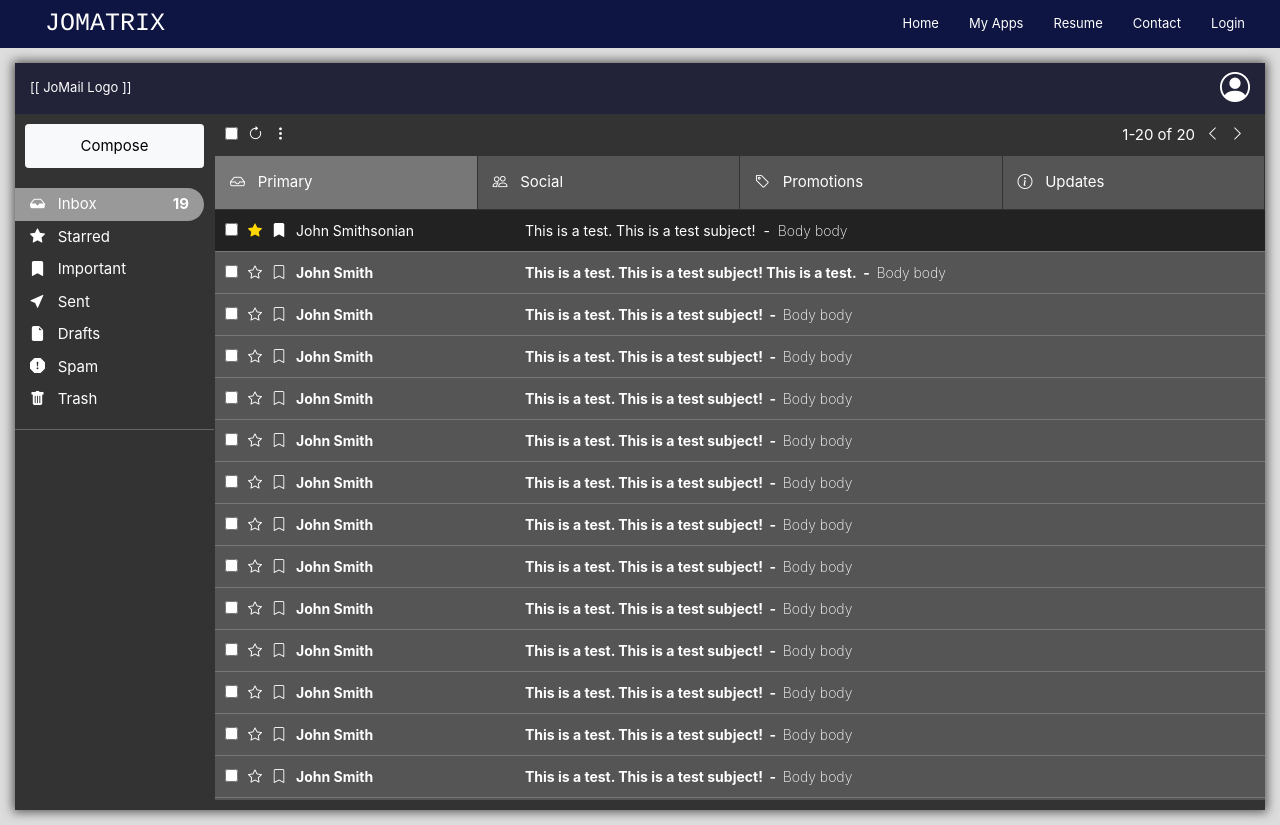
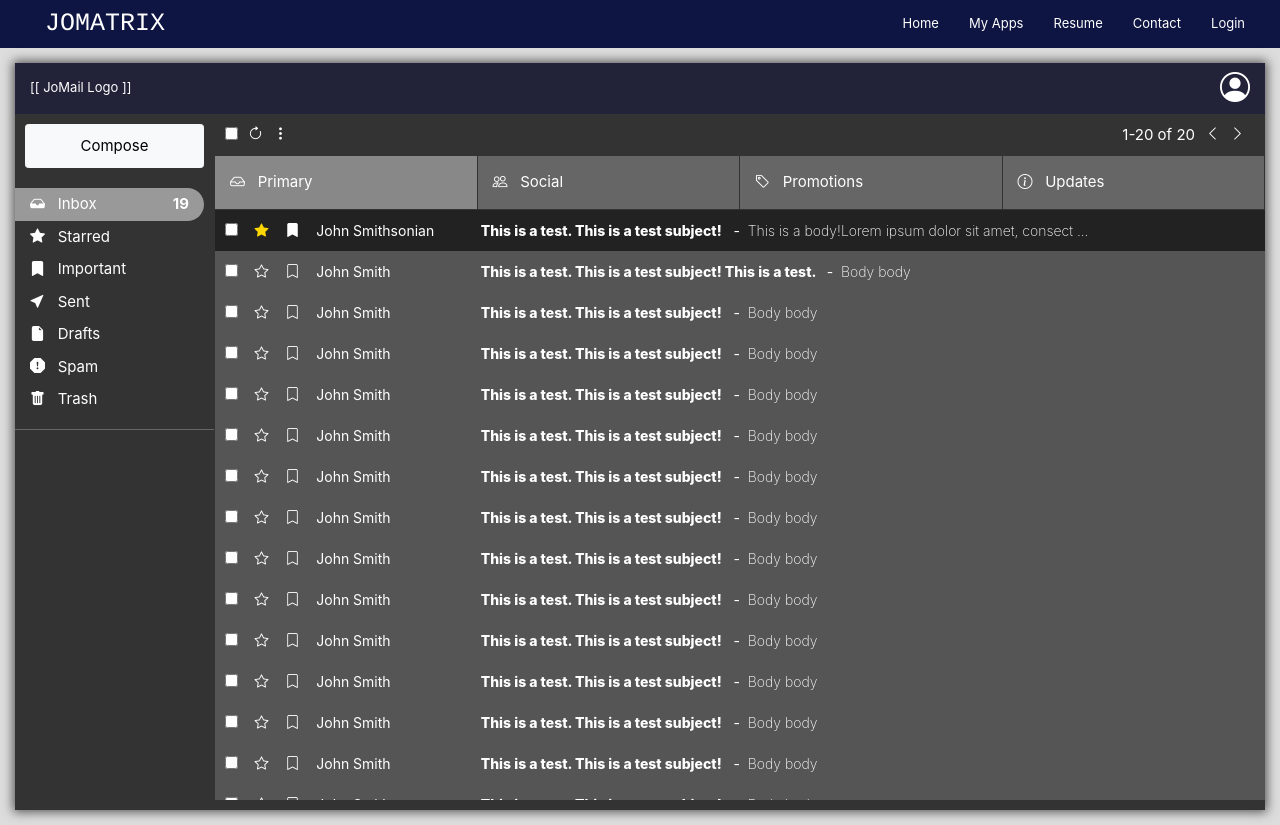
Before and after one commit to jomapormentilla/portfolio-website, a React (Create React App) app: page /apps/jomail in a window 1280 px wide. Built offline with nearby package versions, Linux system fonts and the light colour scheme.

Commit message:
Use table rows instead of divs to generate dashboard emails.

```diff
--- a/src/App.css
+++ b/src/App.css
@@ -9,6 +9,7 @@ body, html {
   margin-top: 0;
   left: 0;
   font-size: 13px;
+  min-width: 1024px;
 }
 
 a {
@@ -37,15 +38,18 @@ a {
   }
 
   .nav-container-links > a,
+  .nav-container-links > span,
   .nav-container-logo > a {
     text-decoration: none;
     padding: 5px 10px;
     color: #fff;
     margin-left: 10px;
     transition-duration: 0.5s;
+    cursor: pointer;
   }
 
-  .nav-container-links > a:hover {
+  .nav-container-links > a:hover,
+  .nav-container-links > span:hover {
     border: solid 1px #fff;
   }
 
@@ -56,7 +60,6 @@ a {
 .coming-soon,
 .resume,
 .contact,
-.login,
 .my-apps {
   display: flex;
   justify-content: center;
@@ -74,6 +77,9 @@ a {
 
     .my-apps-container {
       display: flex;
+      width: 100%;
+      justify-content: center;
+      flex-wrap: wrap;
     }
 
     .my-app-card {
@@ -82,6 +88,7 @@ a {
       width: 300px;
       background-color: #fff;
       margin-right: 15px;
+      margin-bottom: 15px;
       border-radius: 15px;
       overflow: hidden;
     }
@@ -99,6 +106,28 @@ a {
         display: flex;
         justify-content: center;
         align-items: center;
-        padding: 5px;
-        height: 100px;
+        padding: 15px;
+        min-height: 100px;
       }
+
+.login {
+  display: flex;
+  position: absolute;
+  top: 47px;
+  right: 15px;
+  background-color: #eee;
+  padding: 15px;
+  border: solid 1px #999d;
+  border-top: none;
+}
+
+  .login > form {
+    display: flex;
+    flex-direction: column;
+  }
+
+  .login > form input {
+    border: solid 1px #ddd;
+    padding: 5px 10px;
+    margin-bottom: 5px;
+  }
--- a/src/components/Login.js
+++ b/src/components/Login.js
@@ -1,10 +1,34 @@
 import React from 'react'
 
 class Login extends React.Component {
+    state = {
+        email: '',
+        password: ''
+    }
+
+    handleOnChange = e => {
+        this.setState({
+            [e.target.name]: e.target.value
+        })
+    }
+
+    handleOnSubmit = e => {
+        e.preventDefault()
+
+        console.log(this.state)
+
+        // this.setState({ email: '', password: '' })
+        this.props.hideLogin()
+    }
+
     render(){
         return(
             <div className="login">
-                Login
+                <form onSubmit={ this.handleOnSubmit }>
+                    <input type="text" name="email" placeholder="Email" value={ this.state.email } onChange={ this.handleOnChange } />
+                    <input type="text" name="password" placeholder="Password" value={ this.state.password } onChange={ this.handleOnChange } />
+                    <button type="submit" className="btn btn-outline-success">Login</button>
+                </form>
             </div>
         )
     }
--- a/src/components/MyApps.js
+++ b/src/components/MyApps.js
@@ -9,7 +9,7 @@ class MyApps extends React.Component {
             {
                 name: 'JoMail',
                 path: '/jomail',
-                desc: 'JoMail description!',
+                desc: 'A Gmail interface clone. Users can use this to communicate with other users on the JoMatrix platform.',
                 component: <Dashboard />,
                 display: true
             },
@@ -58,8 +58,8 @@ class MyApps extends React.Component {
             <div className="my-apps" style={{ 'flexDirection': 'column', 'justifyContent': 'start', 'alignItems': 'start', 'backgroundColor': '#ddd' }}>
 
                     <Route exact path={ `${this.props.routeInfo.match.path}` }>
-                        <h2>MyApps</h2>
-                        <hr />
+                        <h2 style={{ 'textAlign': 'center', 'width': '100%', 'borderBottom': 'solid 1px #aaa', 'paddingBottom': '15px' }}>My Apps</h2>
+                        <br />
                         <div className="my-apps-container">
                             { this.renderApps() }
                         </div>
--- a/src/components/jomail/Dashboard.js
+++ b/src/components/jomail/Dashboard.js
@@ -12,10 +12,10 @@ import NewMessage from './NewMessage'
 class Dashboard extends React.Component {
     state = {
         emails: emails,
+        email: null,
         users: users,
         filtered: emails,
         showCompose: false,
-        email: null,
         showEmail: false
     }
 
@@ -81,12 +81,24 @@ class Dashboard extends React.Component {
         return(
             <div className="dashboard-jomail">
                 <Header />
-                <div style={{ 'display': 'flex', 'flexDirection': 'row', 'maxHeight': '87vh', 'width': '100%', 'height': '100%' }}>
-                    <Menu emails={ this.state.emails } showNewMessage={ this.showNewMessage } hideEmail={ this.hideEmail } filterEmails={ this.filterEmails } />
-                    <div style={{ 'display': 'flex', 'flexDirection': 'column', 'width': '100%', 'height': '100%' }}>
+                <div style={ wrapper1 }>
+                    <Menu   emails={ this.state.emails }
+                            showNewMessage={ this.showNewMessage }
+                            hideEmail={ this.hideEmail }
+                            filterEmails={ this.filterEmails }
+                    />
+                    <div style={ wrapper2 }>
                         <MessagesMenu emails={ this.state.emails } />
-                        <div style={{ 'display': 'flex', 'flexDirection': 'row', 'width': '100%', 'overflowY': 'scroll', 'height': '100%', 'paddingBottom': '10px', 'backgroundColor': '#333' }}>
-                            <MessagesContainer emails={ this.state.emails } filtered={ this.state.filtered } toggleType={ this.toggleType } markRead={ this.markRead } renderEmail={ this.renderEmail } showEmail={ this.state.showEmail } email={ this.state.email } />
+
+                        <div style={ wrapper3 }>
+                            <MessagesContainer  emails={ this.state.emails }
+                                                filtered={ this.state.filtered }
+                                                toggleType={ this.toggleType }
+                                                markRead={ this.markRead }
+                                                renderEmail={ this.renderEmail }
+                                                showEmail={ this.state.showEmail }
+                                                email={ this.state.email }
+                            />
                         </div>
                     </div>
 
@@ -97,4 +109,8 @@ class Dashboard extends React.Component {
     }
 }
 
+const wrapper1 = { 'display': 'flex', 'flexDirection': 'row', 'maxHeight': '87vh', 'width': '100%', 'height': '100%' }
+const wrapper2 = { 'display': 'flex', 'flexDirection': 'column', 'width': '100%', 'height': '100%' }
+const wrapper3 = { 'display': 'flex', 'flexDirection': 'row', 'width': '100%', 'overflowY': 'scroll', 'height': '100%', 'paddingBottom': '10px', 'backgroundColor': '#333' }
+
 export default Dashboard
--- a/src/components/jomail/Jomail.css
+++ b/src/components/jomail/Jomail.css
@@ -11,7 +11,6 @@
     background-color: #fff;
     box-shadow: 0px 0px 10px 2px #555;
     overflow: hidden;
-    min-width: 1024px;
 }
 
 .header-jomail {
@@ -60,7 +59,7 @@
     width: 100%;
     height: 100%;
     color: #fff;
-    background-color: #555;
+    background-color: #333;
     overflow-y: inherit;
 }
 
@@ -73,12 +72,15 @@
 }
 
     .messages-tabs-jomail > div:hover {
-        background-color: #888;
+        background-color: #999;
+    }
+
+    .messages-tabs-inactive {
+        background-color: #666;
     }
 
     .messages-tabs-active {
-        background-color: #777;
-        border-bottom: solid 10px blue;
+        background-color: #888;
     }
 
     .messages-tabs-jomail > div {
@@ -113,7 +115,6 @@
     display: flex;
     flex-direction: column;
     width: 100%;
-    font-weight: 700;
     background-color: #555;
 }
 
@@ -145,6 +146,17 @@
         .messages-menu > div > div {
             margin-right: 10px;
         }
+
+    .messages-rows-jomail > table tbody tr td {
+        font-size: 14px;
+        padding: 10px 0px 10px 10px;
+        text-align: left;
+        cursor: pointer;
+    }
+
+    .messages-rows-jomail > table tbody tr:hover {
+        box-shadow: 0px 0px 10px 1px #777;
+    }
 
 .new-message {
     display: flex;
@@ -207,14 +219,23 @@
 .message-body {
     display: flex;
     flex-direction: column;
+    justify-content: flex-start;
     align-items: flex-start;
     width: 100%;
-    height: 100%;
-    padding: 15px;
+    height: fit-content;
+    padding: 20px 20px 20px 50px;
     background-color: #fff;
     color: #000;
 }
 
+    .message-body-footer {
+        margin-top: 30px;
+    }
+
+    .message-body-footer > button {
+        margin-right: 15px;
+    }
+
 .starred {
     color: gold;
 }
--- a/src/components/jomail/MessagesRows.js
+++ b/src/components/jomail/MessagesRows.js
@@ -8,6 +8,15 @@ class MessagesRows extends React.Component {
         }
     }
 
+    parseBody = (email) => {
+        let el = document.createElement('div')
+        el.innerHTML = email.body
+
+        let result = el.innerText.substr(0, 50)
+
+        return email.body.length > 50 ? result + ' ...' : result
+    }
+
     renderEmails = () => {
         return this.props.emails.map(email => {
             let star = !!email.starred ? 'bi-star-fill starred' : 'bi-star'
@@ -15,23 +24,59 @@ class MessagesRows extends React.Component {
             let important = !!email.important ? 'bi-bookmark-fill' : 'bi-bookmark'
 
             return (
-                <div key={ email.id } onClick={ e => this.handleOnClick(e, email.id) } className={ read } >
-                    <div style={{ 'width': '300px' }}>
+                <div key={ email.id } onClick={ e => this.handleOnClick(e, email.id) } className={ read }>
+                    <div style={{ 'width': 'fitContent' }}>
                         <div><input type="checkbox" /></div>
                         <div onClick={ e => this.props.toggleType(email.id, 'starred') } data-id={ email.id }><i className={ star }></i></div>
                         <div onClick={ e => this.props.toggleType(email.id, 'important') } data-id={ email.id }><i className={ important }></i></div>
                         <div>{ email.sender }</div>
                     </div>
-                    <div><span>{ email.subject }</span> &nbsp; - &nbsp; <span style={{ 'fontWeight': '200' }}>{ email.body }</span></div>
+                    <div>
+                        <span style={{ 'fontWeight': '800' }}>{ email.subject }</span> &nbsp; - &nbsp;
+                        <span style={{ 'fontWeight': '200' }}>{ this.parseBody(email) }</span>
+                    </div>
                 </div>
             )
         })
     }
 
+    renderEmailRows = () => {
+        return this.props.emails.map(email => {
+            let star = !!email.starred ? 'bi-star-fill starred' : 'bi-star'
+            let read = !!email.read ? 'messages-rows-jomail-read' : ''
+            let important = !!email.important ? 'bi-bookmark-fill' : 'bi-bookmark'
+
+            return (
+                <tr key={ email.id } onClick={ e => this.handleOnClick(e, email.id) } className={`${ read } messages-row`}>
+                    <td><input type="checkbox" /></td>
+                    <td onClick={ e => this.props.toggleType(email.id, 'starred') } data-id={ email.id }><i className={ star }></i></td>
+                    <td onClick={ e => this.props.toggleType(email.id, 'important') } data-id={ email.id }><i className={ important }></i></td>
+                    <td>{ email.sender }</td>
+                    <td>
+                        <span style={{ 'fontWeight': '800' }}>{ email.subject }</span> &nbsp; - &nbsp;
+                        <span style={{ 'fontWeight': '200' }}>{ this.parseBody(email) }</span>
+                    </td>
+                </tr>
+            )
+        })
+    }
+
+    // render(){
+    //     return(
+    //         <div className="messages-rows-jomail">
+    //             { this.props.emails.length > 0 ? this.renderEmails() : <div style={{ 'display': 'flex', 'justifyContent': 'center' }}>No emails found.</div> }
+    //         </div>
+    //     )
+    // }
+
     render(){
         return(
             <div className="messages-rows-jomail">
-                { this.props.emails.length > 0 ? this.renderEmails() : <div style={{ 'display': 'flex', 'justifyContent': 'center' }}>No emails found.</div> }
+                <table className="message-rows-jomail-table">
+                    <tbody>
+                        { this.props.emails.length > 0 ? this.renderEmailRows() : <tr><td style={{ 'textAlign': 'center' }}>No emails found.</td></tr> }
+                    </tbody>
+                </table>
             </div>
         )
     }
--- a/src/components/jomail/MessagesTabs.js
+++ b/src/components/jomail/MessagesTabs.js
@@ -12,7 +12,7 @@ class MessagesTabs extends React.Component {
 
     renderTabs = () => {
         return this.state.tabs.map((tab, id) => {
-            let active = ''
+            let active = 'messages-tabs-inactive'
             if (!!tab.active) {
                 active = 'messages-tabs-active'
             }
--- a/src/data/Emails.js
+++ b/src/data/Emails.js
@@ -3,7 +3,7 @@ export const emails = [
         id: 1,
         sender: 'John Smithsonian',
         subject: 'This is a test. This is a test subject!',
-        body: 'Body body',
+        body: '<h1>This is a body!</h1><p>Lorem ipsum dolor sit amet, consectetur adipiscing elit, sed do eiusmod tempor incididunt ut labore et dolore magna aliqua. Ut enim ad minim veniam, quis nostrud exercitation ullamco laboris nisi ut aliquip ex ea commodo consequat. Duis aute irure dolor in reprehenderit in voluptate velit esse cillum dolore eu fugiat nulla pariatur. Excepteur sint occaecat cupidatat non proident, sunt in culpa qui officia deserunt mollit anim id est laborum.</p>',
         starred: true,
         read: true,
         categories: [],
```
Also changed, not shown: src/App.js (+6 -1 lines), src/components/NavContainer.js (+16 -6 lines), src/components/jomail/MessageBody.js (+7 -3 lines).
